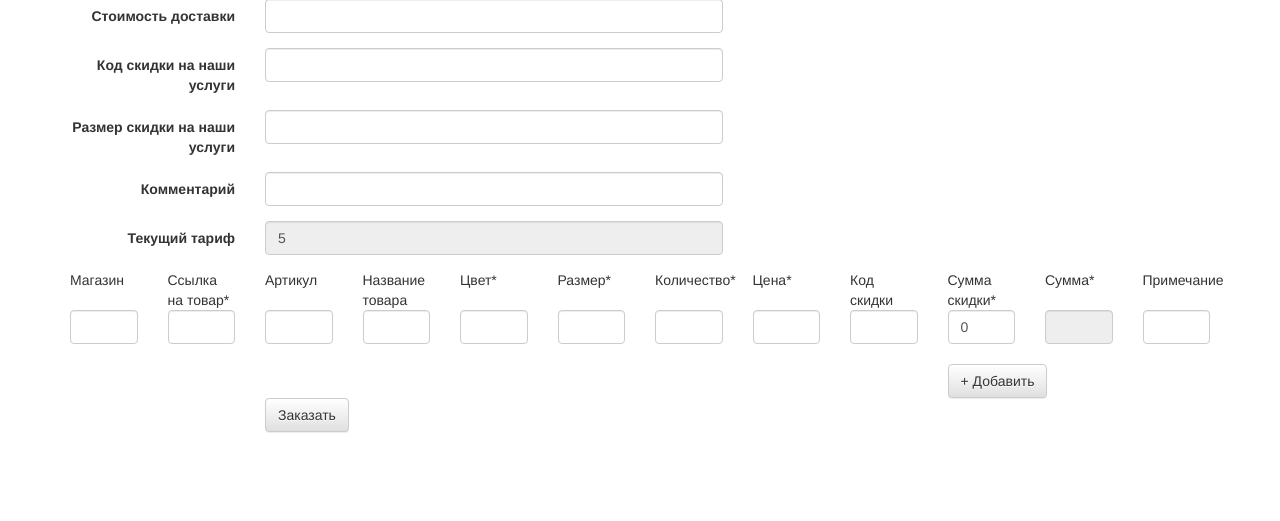
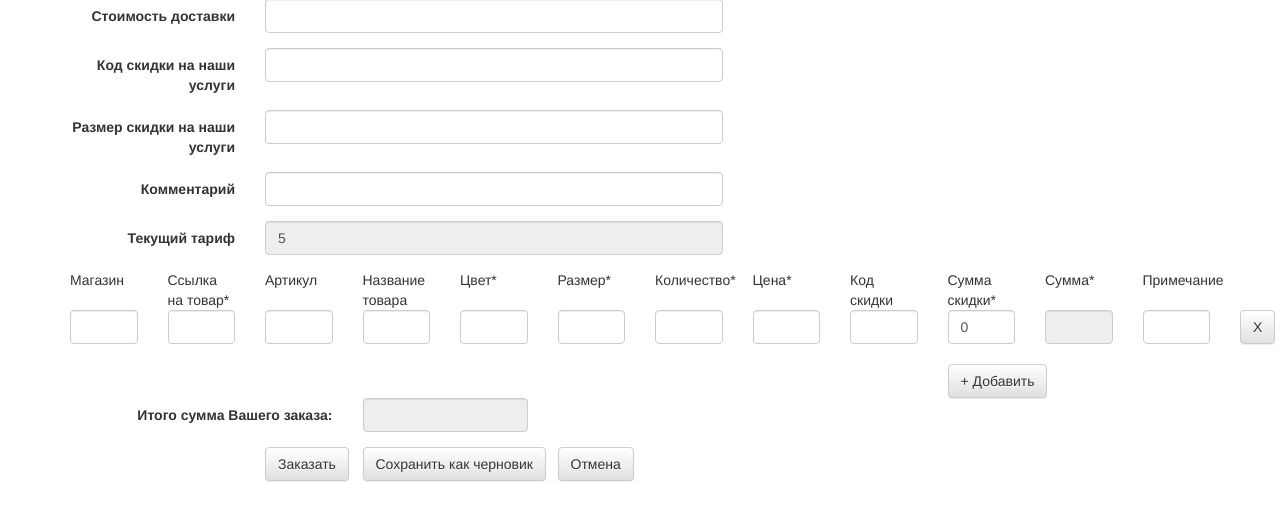
Before and after one commit to bernardito-luis/eurodelivery, a Django app: page /tracker/new_order/ in a window 1280 px wide. Shown: the part 142-663 px from the top of the page. Run offline with Django 3.2, Linux system fonts and the light colour scheme; the visitor is signed in with stand-in values (Sample User, id 1); some libraries are stand-ins or nearby versions.

Commit message:
Finalized functionality for new order.

```diff
--- a/delivery_tracker/static/css/custom.css
+++ b/delivery_tracker/static/css/custom.css
@@ -128,8 +128,11 @@
     background: #A0A09F;
     margin-left: 10px;
     margin-right: 10px;
-
 }
 .top_tab_active {
     background: #BADA55;
 }
+.delete_product {
+    position: absolute;
+    margin-left: 30px;
+}
--- a/delivery_tracker/templates/delivery_tracker/my_orders.html
+++ b/delivery_tracker/templates/delivery_tracker/my_orders.html
@@ -68,7 +68,7 @@
         <div class="row">
             <div id="id_order_list">
                 {% for order in orders %}
-                    <div class="row">
+                    <div class="row top-offset-5">
                         <div class="col-md-1">{{ order.id }}</div>
                         <div class="col-md-1">{{ order.status.description }}</div>
                         <div class="col-md-1">{{ order.admin_comment|truncatechars:40 }}</div>
--- a/delivery_tracker/templates/delivery_tracker/new_order.html
+++ b/delivery_tracker/templates/delivery_tracker/new_order.html
@@ -70,6 +70,7 @@
                             <input id="id_current_fee" type="text" name="current_fee" value="{{ current_fee }}" readonly="1" class="form-control" />
                         </div>
                     </div>
+                    <input id="id_max_prod_num" name="max_prod_num" type="hidden" value="1" />
 
                     <div class="row">
                         <div class="col-md-1">Магазин</div>
@@ -86,7 +87,7 @@
                         <div class="col-md-1">Примечание</div>
                     </div>
                     <div id="id_product_list">
-                    <div class="row">
+                    <div id="id_product_row_1" class="row">
                         <div class="col-sm-1">
                             <input id="id_shop_link_1" type="text" name="shop_link_1" class="form-control" />
                         </div>
@@ -106,22 +107,23 @@
                             <input id="id_size_1" type="text" name="size_1" class="form-control" />
                         </div>
                         <div class="col-sm-1">
-                            <input id="id_quantity_1" type="text" name="quantity_1" class="form-control" />
+                            <input id="id_quantity_1" type="text" name="quantity_1" class="form-control calc_sum" />
                         </div>
                         <div class="col-sm-1">
-                            <input id="id_price_1" type="text" name="price_1" class="form-control" />
+                            <input id="id_price_1" type="text" name="price_1" class="form-control calc_sum" />
                         </div>
                         <div class="col-sm-1">
                             <input id="id_discount_code_1" type="text" name="discount_code_1" class="form-control" />
                         </div>
                         <div class="col-sm-1">
-                            <input id="id_discount_in_shop_1" type="text" name="discount_in_shop_1" value="0" class="form-control" />
+                            <input id="id_discount_in_shop_1" type="text" name="discount_in_shop_1" value="0" class="form-control calc_sum" />
                         </div>
                         <div class="col-sm-1">
-                            <input id="id_sum_1" type="text" name="sum_1" readonly="1" class="form-control" />
+                            <input id="id_sum_1" type="text" name="sum_1" readonly="1" class="form-control product_sum" />
                         </div>
                         <div class="col-sm-1">
-                            <input id="id_note_1" type="text" name="note_1" class="form-control" />
+                            <input id="id_note_1" type="text" name="note_1" class="form-control" style="float: left;" />
+                            <button id="id_delete_product_1" type="button" class="btn btn-default delete_product">X</button>
                         </div>
                     </div>
                     </div>
@@ -131,9 +133,21 @@
                         </div>
                     </div>
 
+                    <div class="form-group">
+                        <label for="id_order_total" class="control-label col-sm-3">Итого сумма Вашего заказа:</label>
+                        <div class="col-sm-2">
+                            <input id="id_order_total" type="text" disabled value="" class="form-control" />
+                        </div>
+                    </div>
                     <div class="row form-group">
-                        <div class="col-sm-offset-2 col-sm-10">
-                            <button type="submit" name="profile_changes" class="btn btn-default">Заказать</button>
+                        <div class="col-md-offset-2 col-md-1">
+                            <button type="submit" name="new_order" class="btn btn-default">Заказать</button>
+                        </div>
+                        <div class="col-md-2">
+                            <button type="submit" name="new_order_draft" class="btn btn-default">Сохранить как черновик</button>
+                        </div>
+                        <div class="col-md-2">
+                            <button type="submit" name="new_order_cancel" class="btn btn-default">Отмена</button>
                         </div>
                     </div>
                 </form>
@@ -147,11 +161,61 @@
 {% block script %}
 <script>
     var current_prod_qty = 1;
+
+    function calc_sum() {
+        var product_id = this.id.substring(this.id.lastIndexOf("_")+1);
+        var qty_id = '#id_quantity_' + product_id;
+        var price_id = '#id_price_' + product_id;
+        var discount_in_shop_id = '#id_discount_in_shop_' + product_id;
+        var sum_id = '#id_sum_' + product_id;
+        if ($(qty_id).val() !== undefined && $(qty_id).val() !== '' &&
+                $(price_id).val() !== undefined && $(price_id).val() !== '' &&
+                $(discount_in_shop_id).val() !== undefined && $(discount_in_shop_id).val() !== ''
+            ) {
+            var qty = parseFloat($(qty_id).val(), 10);
+            var price = parseFloat($(price_id).val(), 10);
+            var discount_in_shop = parseFloat($(discount_in_shop_id).val(), 10);
+            if (!isNaN(qty) && !isNaN(price) && !isNaN(discount_in_shop)) {
+                var sum = qty*price - discount_in_shop;
+                if (sum > 0) {
+                    $(sum_id).attr('value', sum);
+                    calc_total_sum();
+                } else {
+                    $(sum_id).attr('value', 0);
+                }
+            }
+            else {
+                $(sum_id).attr('value', '');
+            }
+        }
+        else {
+            $(sum_id).attr('value', '');
+        }
+    }
+    $(".calc_sum").on('input', calc_sum);
+
+    function delete_product() {
+        var product_id = this.id.substring(this.id.lastIndexOf("_")+1);
+        $('#id_product_row_'+product_id).remove();
+        calc_total_sum();
+    }
+    $(".delete_product").click(delete_product);
+
+    function calc_total_sum() {
+        var total_sum = 0;
+        $(".product_sum").each(function () {
+            if (!isNaN($(this).val())) {
+                total_sum += parseFloat($(this).val(), 10);
+            }
+        });
+        $("#id_order_total").attr('value', total_sum);
+    }
+
     $("#id_add_product").click(function () {
         current_prod_qty++;
-        console.log(current_prod_qty);
+        $("#id_max_prod_num").attr('value', current_prod_qty);
         var new_product = `
-            <div class="row top-offset-5">
+            <div id="id_product_row_(product_num)" class="row top-offset-5">
                 <div class="col-sm-1">
                     <input id="id_shop_link_(product_num)" type="text" name="shop_link_(product_num)" class="form-control" />
                 </div>
@@ -171,30 +235,32 @@
                     <input id="id_size_(product_num)" type="text" name="size_(product_num)" class="form-control" />
                 </div>
                 <div class="col-sm-1">
-                    <input id="id_quantity_(product_num)" type="text" name="quantity_(product_num)" class="form-control" />
+                    <input id="id_quantity_(product_num)" type="text" name="quantity_(product_num)" class="form-control calc_sum" />
                 </div>
                 <div class="col-sm-1">
-                    <input id="id_price_(product_num)" type="text" name="price_(product_num)" class="form-control" />
+                    <input id="id_price_(product_num)" type="text" name="price_(product_num)" class="form-control calc_sum" />
                 </div>
                 <div class="col-sm-1">
                     <input id="id_discount_code_(product_num)" type="text" name="discount_code_(product_num)" class="form-control" />
                 </div>
                 <div class="col-sm-1">
-                    <input id="id_discount_in_shop_(product_num)" type="text" name="discount_in_shop_(product_num)" value="0" class="form-control" />
+                    <input id="id_discount_in_shop_(product_num)" type="text" name="discount_in_shop_(product_num)" value="0" class="form-control calc_sum" />
                 </div>
                 <div class="col-sm-1">
-                    <input id="id_sum_(product_num)" type="text" name="sum_(product_num)" readonly="1" class="form-control" />
+                    <input id="id_sum_(product_num)" type="text" name="sum_(product_num)" readonly="1" class="form-control product_sum" />
                 </div>
                 <div class="col-sm-1">
-                    <input id="id_note_(product_num)" type="text" name="note_(product_num)" class="form-control" />
+                    <input id="id_note_(product_num)" type="text" name="note_(product_num)" class="form-control" style="float: left;" />
+                    <button id="id_delete_product_(product_num)"type="button" class="btn btn-default delete_product">X</button>
                 </div>
             </div>
         `;
         new_product = new_product.replace(/\(product_num\)/g, current_prod_qty);
-        var foo = 'aaaa___aa';
-        foo = foo.replace(/_/g, 'b');
-        console.log(foo);
         $("#id_product_list").append(new_product);
+
+        $(".calc_sum").on('input', calc_sum);
+        $(".delete_product").click(delete_product);
+
     });
 
 </script>
--- a/delivery_tracker/views.py
+++ b/delivery_tracker/views.py
@@ -1,4 +1,5 @@
 import datetime
+import logging
 from uuid import uuid4
 
 from django.conf import settings
@@ -21,6 +22,9 @@ from delivery_tracker.models import (
     UserRegistrationLink, PurchaseOrder, Product, PurchaseOrderStatus)
 from delivery_tracker.models import CURRENT_FEE, PURCHASE_ORDER_STATUS
 from delivery_tracker.utils import generate_password
+
+
+logger = logging.getLogger(__name__)
 
 
 def home_page(request):
@@ -242,54 +246,71 @@ def new_order(request):
     context = dict()
     context['current_fee'] = CURRENT_FEE
     if request.method == 'POST':
-        new_purchase_order = PurchaseOrder.objects.create(
-            user=request.user,
-            status=PurchaseOrderStatus.objects.get(
-                id=PURCHASE_ORDER_STATUS['ordered']
-            ),
-            shipping_cost=request.POST['shipping_cost'] or 0,
-            coupon=request.POST['coupon'],
-            discount=request.POST['discount'] or 0,
-            user_comment=request.POST['user_comment']
-        )
-        i = 0
-        while True:
-            i += 1
-            try:
-                prod_link = request.POST['product_link_%d' % (i, )]
-            except KeyError:
-                break
-            if (not request.POST.get('product_link_%d' % (i, )) or
-                not request.POST.get('color_%d' % (i, )) or
-                not request.POST.get('size_%d' % (i, )) or
-                not request.POST.get('quantity_%d' % (i, )) or
-                not request.POST.get('price_%d' % (i, )) or
-                request.POST.get('discount_in_shop_%d' % (i, )) is None
-            ):
-                messages.add_message(
-                    request,
-                    messages.INFO,
-                    'Не заполнены обязательные поля у товаров!'
+        if 'new_order_cancel' in request.POST:
+            return redirect('cabinet')
+        elif 'new_order' in request.POST or 'new_order_draft' in request.POST:
+            if 'new_order' in request.POST:
+                new_status = PurchaseOrderStatus.objects.get(
+                    id=PURCHASE_ORDER_STATUS['ordered']
                 )
-                return redirect('new_order')
-            try:
-                Product.objects.create(
-                    purchase_order=new_purchase_order,
-                    user=request.user,
-                    shop_link=request.POST['shop_link_%d' % (i, )],
-                    product_link=request.POST['product_link_%d' % (i, )],
-                    vendor_code=request.POST['vendor_code_%d' % (i, )],
-                    name=request.POST['name_%d' % (i, )],
-                    color=request.POST['color_%d' % (i, )],
-                    size=request.POST['size_%d' % (i, )],
-                    quantity=request.POST['quantity_%d' % (i, )],
-                    price=request.POST['price_%d' % (i, )],
-                    discount_code=request.POST['discount_code_%d' % (i, )],
-                    discount_in_shop=request.POST['discount_in_shop_%d' % (i, )],
-                    note=request.POST['note_%d' % (i, )]
+            elif 'new_order_draft' in request.POST:
+                new_status = PurchaseOrderStatus.objects.get(
+                    id=PURCHASE_ORDER_STATUS['draft']
                 )
-            except KeyError:
-                break
+            new_purchase_order = PurchaseOrder.objects.create(
+                user=request.user,
+                status=new_status,
+                shipping_cost=request.POST['shipping_cost'] or 0,
+                coupon=request.POST['coupon'],
+                discount=request.POST['discount'] or 0,
+                user_comment=request.POST['user_comment']
+            )
+
+            max_prod_num = int(request.POST['max_prod_num'])
+            prod_count = 0
+            for i in range(1, max_prod_num+1):
+                try:
+                    prod_link = request.POST['product_link_%d' % (i, )]
+                except KeyError:
+                    continue
+                if (not request.POST.get('product_link_%d' % (i, )) or
+                        not request.POST.get('color_%d' % (i, )) or
+                        not request.POST.get('size_%d' % (i, )) or
+                        not request.POST.get('quantity_%d' % (i, )) or
+                        not request.POST.get('price_%d' % (i, )) or
+                        request.POST.get('discount_in_shop_%d' % (i, )) is None
+                    ):
+                    messages.add_message(
+                        request,
+                        messages.INFO,
+                        'Не заполнены обязательные поля у товаров!'
+                    )
+                    return redirect('new_order')
+                try:
+                    Product.objects.create(
+                        purchase_order=new_purchase_order,
+                        user=request.user,
+                        shop_link=request.POST.get('shop_link_%d' % (i, )),
+                        product_link=request.POST['product_link_%d' % (i, )],
+                        vendor_code=request.POST.get('vendor_code_%d' % (i, )),
+                        name=request.POST.get('name_%d' % (i, )),
+                        color=request.POST['color_%d' % (i, )],
+                        size=request.POST['size_%d' % (i, )],
+                        quantity=request.POST['quantity_%d' % (i, )],
+                        price=request.POST['price_%d' % (i, )],
+                        discount_code=request.POST.get('discount_code_%d' % (i, )),
+                        discount_in_shop=request.POST['discount_in_shop_%d' % (i, )],
+                        note=request.POST.get('note_%d' % (i, ))
+                    )
+                    prod_count += 1
+
+                except KeyError as e:
+                    continue
+            logger.info(
+                'Saved order id: %d with %d products' %
+                (new_purchase_order.id, prod_count)
+            )
+            return redirect('new_order')
     return render(request, 'delivery_tracker/new_order.html', context)
 
 
```
